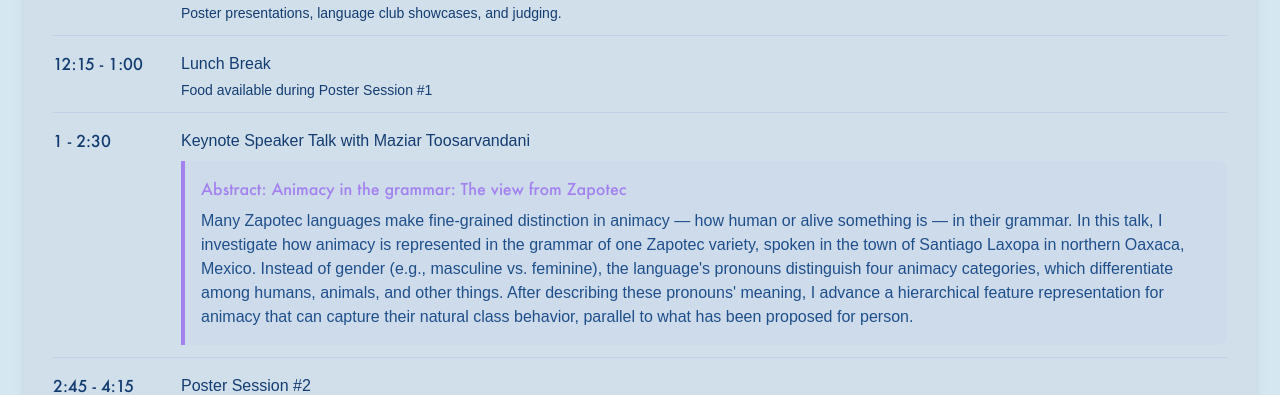
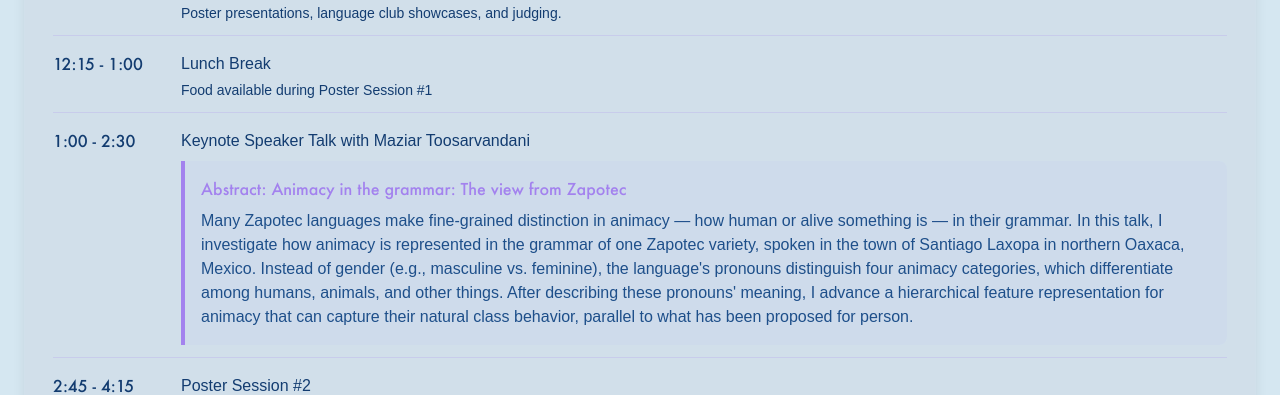
Before and after one commit to DevT02/qUALMS-website, a Next.js app: page /msulc in a window 1280 px wide. Shown: the part 1420-1815 px from the top of the page. Built offline with nearby package versions, Linux system fonts and the light colour scheme; a web font is replaced by a local one.

Commit message:
latest changes

```diff
--- a/src/app/msulc/page.tsx
+++ b/src/app/msulc/page.tsx
@@ -94,7 +94,7 @@ export default function MSULC() {
                 </div>
               </div>
               <div className="flex flex-col sm:flex-row border-b border-lavender/20 pb-3">
-                <div className="font-bold text-midnight-800 sm:w-32 mb-2 sm:mb-0">1 - 2:30</div>
+                <div className="font-bold text-midnight-800 sm:w-32 mb-2 sm:mb-0">1:00 - 2:30</div>
                 <div className="flex-1">
                 <span className="font-medium">Keynote Speaker Talk with Maziar Toosarvandani</span>
                   {/* Add abstract in a styled box */}
@@ -121,14 +121,14 @@ export default function MSULC() {
                 </div>
               </div>
               <div className="flex flex-col sm:flex-row border-b border-lavender/20 pb-3">
-                <div className="font-bold text-midnight-800 sm:w-32 mb-2 sm:mb-0">4:30-6</div>
+                <div className="font-bold text-midnight-800 sm:w-32 mb-2 sm:mb-0">4:30 - 6</div>
                 <div className="flex-1">
                   <span className="font-medium">Poster Session #3</span>
                   <div className="text-sm mt-1">Poster presentations, language club showcases, and judging.</div>
                 </div>
               </div>
               <div className="flex flex-col sm:flex-row border-b border-lavender/20 pb-3">
-                <div className="font-bold text-midnight-800 sm:w-32 mb-2 sm:mb-0">6:15-6:30</div>
+                <div className="font-bold text-midnight-800 sm:w-32 mb-2 sm:mb-0">6:15 - 6:30</div>
                 <div className="flex-1">
                   <span className="font-medium">Closing Ceremony & Awards</span>
                   <div className="text-sm mt-1">Award details to be announced soon!</div>
```
